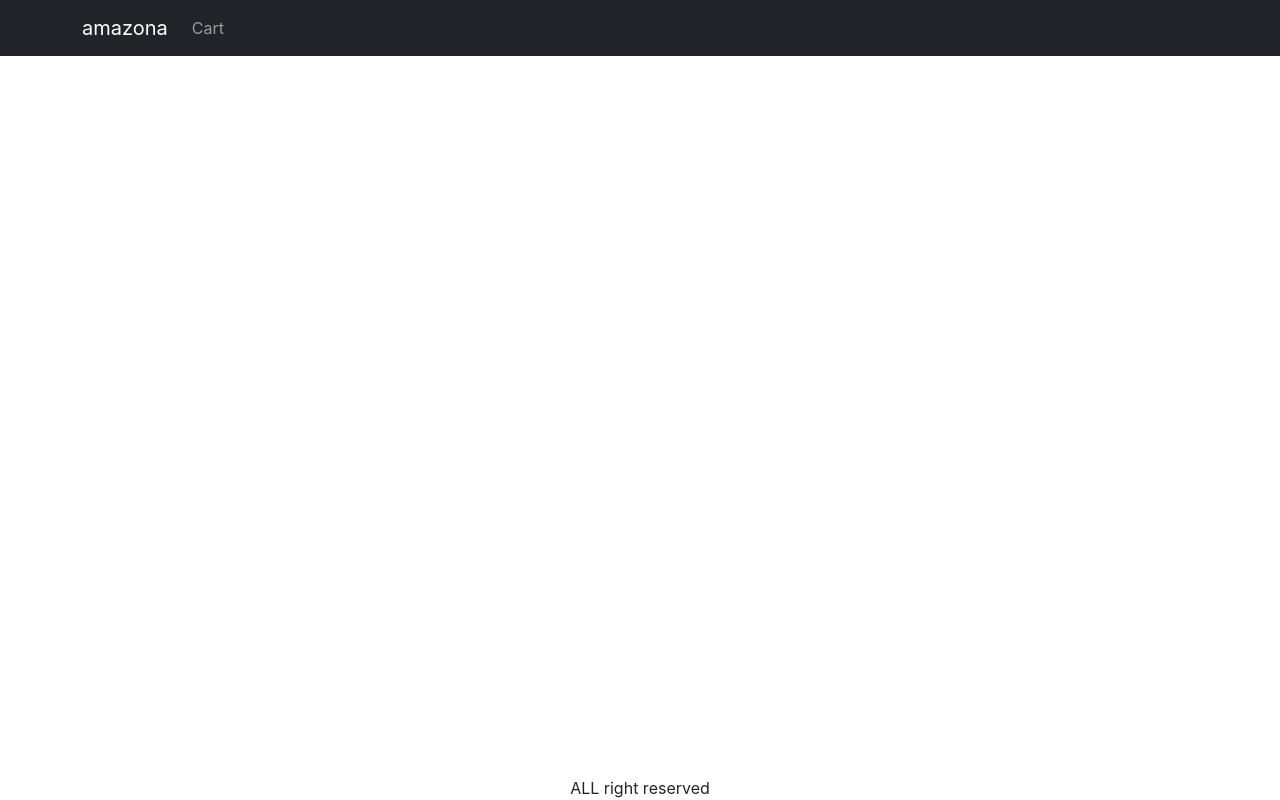
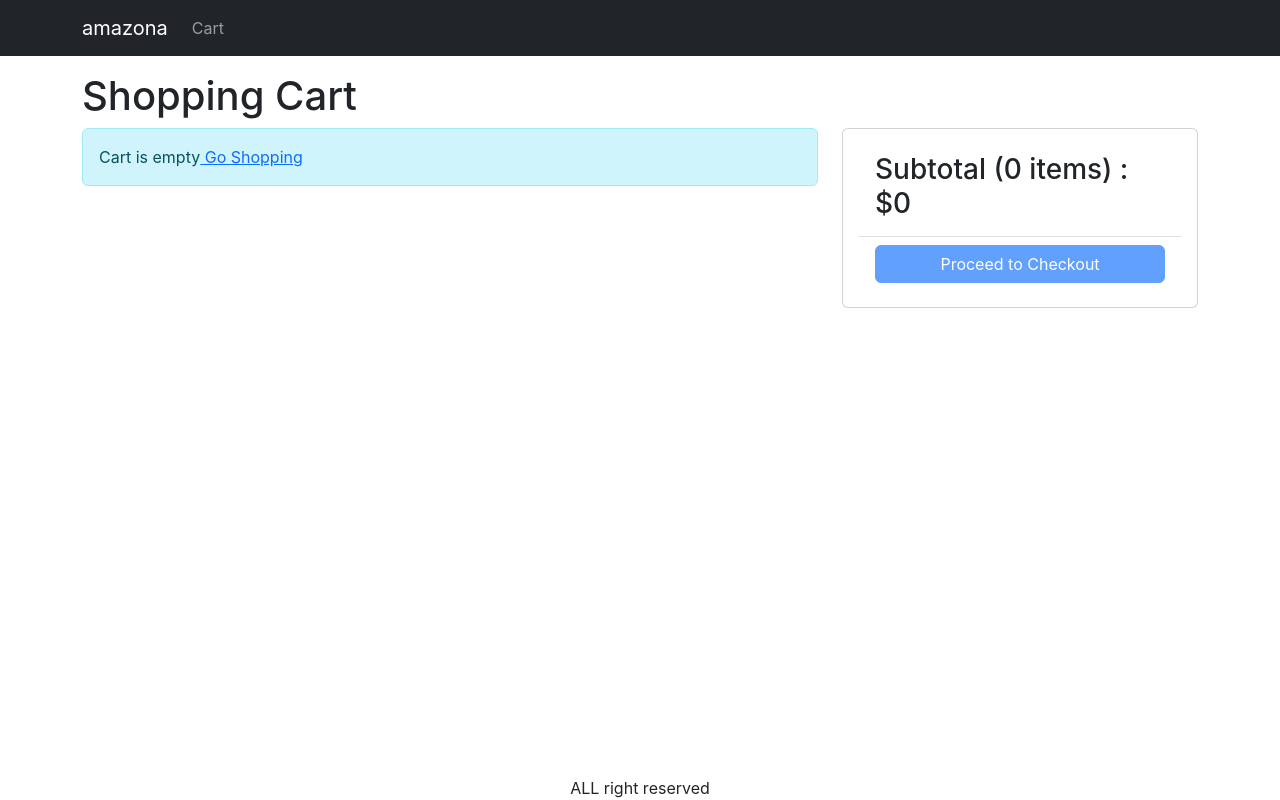
Before and after one commit to nguyenbac032905/Amazona, a React (Create React App) app in the folder frontend/: page /cart in a window 1280 px wide. Built offline with nearby package versions, Linux system fonts and the light colour scheme.

Commit message:
lam trang cart

```diff
--- a/frontend/src/App.js
+++ b/frontend/src/App.js
@@ -6,6 +6,7 @@
 import { LinkContainer } from "react-router-bootstrap";
 import { Store } from "./Store";
 import { useContext } from "react";
+import CartScreen from "./screens/CartScreen";
 function App() {
   const {state} = useContext(Store);
   console.log(state);
@@ -31,6 +32,7 @@
             <Container className="mt-3">
               <Routes>
                 <Route path="/" element={<HomeScreen />} />
+                <Route path="/cart" element={<CartScreen />} />
                 <Route path="/product/:slug" element={<ProductScreen />} />
               </Routes>
             </Container>
--- a/frontend/src/index.css
+++ b/frontend/src/index.css
@@ -35,3 +35,6 @@
 .img-large{
   width: 100%;
 }
+.img-thumbnail{
+  max-height: 80px;
+}
--- a/frontend/src/screens/CartScreen.js
+++ b/frontend/src/screens/CartScreen.js
@@ -1,7 +1,73 @@
+import { useContext } from "react";
+import { Store } from "../Store";
+import { Helmet } from "react-helmet-async";
+import MessageBox from "../components/MessageBox";
+import { Link } from "react-router-dom";
+import { Button, Card, ListGroup, Row } from "react-bootstrap";
+import Col from "react-bootstrap/Col";
+
 function CartScreen() {
+    const {state, dispatch} = useContext(Store);
+    const {cart: {cartItems}} = state;
     return (
         <>
-            <h1>Cart Screen</h1>
+            <Helmet><title>Shopping Cart</title></Helmet>
+            <h1>Shopping Cart</h1>
+            <Row>
+                <Col md={8}>
+                    {cartItems.length == 0 ? (
+                        <MessageBox>Cart is empty<Link to="/"> Go Shopping</Link></MessageBox>
+                    ) : (
+                        <ListGroup>
+                            {cartItems.map((item) => (
+                                <ListGroup.Item key={item._id}>
+                                    <Row className="align-items-center">
+                                        <Col md={4}>
+                                            <img src={item.image} alt={item.name} className="img-fluid rounded img-thumbnail"></img>{' '}
+                                            <Link to={`/product/${item.slug}`}>{item.name}</Link>
+                                        </Col>
+                                        <Col md={3}>
+                                            <Button variant="light" disabled={item.quantity == 1}>
+                                                <i className="fas fa-minus-circle"></i>
+                                            </Button>{' '}
+                                            <span>{item.quantity}</span>{' '}
+                                            <Button variant="light" disabled={item.quantity == item.countInStock}>
+                                                <i className="fas fa-plus-circle"></i>
+                                            </Button>
+                                        </Col>
+                                        <Col md={3}>${item.price}</Col>
+                                        <Col md={2}>
+                                            <Button variant="light">
+                                                <i className="fas fa-trash"></i>
+                                            </Button>
+                                        </Col>
+                                    </Row>
+                                </ListGroup.Item>
+                            ))}
+                        </ListGroup>
+                    )}
+                </Col>
+                <Col md={4}>
+                    <Card>
+                        <Card.Body>
+                            <ListGroup variant="flush">
+                                    <ListGroup.Item>
+                                        <h3>
+                                            Subtotal ({cartItems.reduce((sum, item) => sum + item.quantity, 0)} items) : ${cartItems.reduce((sum, item) => sum + item.price * item.quantity, 0)}
+                                        </h3>
+                                    </ListGroup.Item>
+                                    <ListGroup.Item>
+                                        <div className="d-grid">
+                                            <Button type="button" variant="primary" disabled={cartItems.length == 0}>
+                                                Proceed to Checkout
+                                            </Button>
+                                        </div>
+                                    </ListGroup.Item>
+                            </ListGroup>
+                        </Card.Body>
+                    </Card>
+                </Col>
+            </Row>
         </>
     )
 }
--- a/frontend/src/screens/ProductScreen.js
+++ b/frontend/src/screens/ProductScreen.js
@@ -1,6 +1,6 @@
 import axios from "axios";
 import { useContext, useEffect, useReducer } from "react";
-import { useParams } from "react-router-dom";
+import { useNavigate, useParams } from "react-router-dom";
 import Row from "react-bootstrap/Row";
 import Col from "react-bootstrap/Col";
 import ListGroup from "react-bootstrap/ListGroup";
@@ -27,6 +27,7 @@
   }
 }
 function ProductScreen() {
+    const navigate = useNavigate();
     const {slug} = useParams();
     const [{loading, error, product}, dispatch] = useReducer(reducer, {
       loading: true,
@@ -66,6 +67,7 @@
         }else{
             ctxDispatch({type: "ADD_TO_CART", payload: {...product, quantity : 1}});
         }
+        navigate("/cart");
     }
     return(
         <>
```
